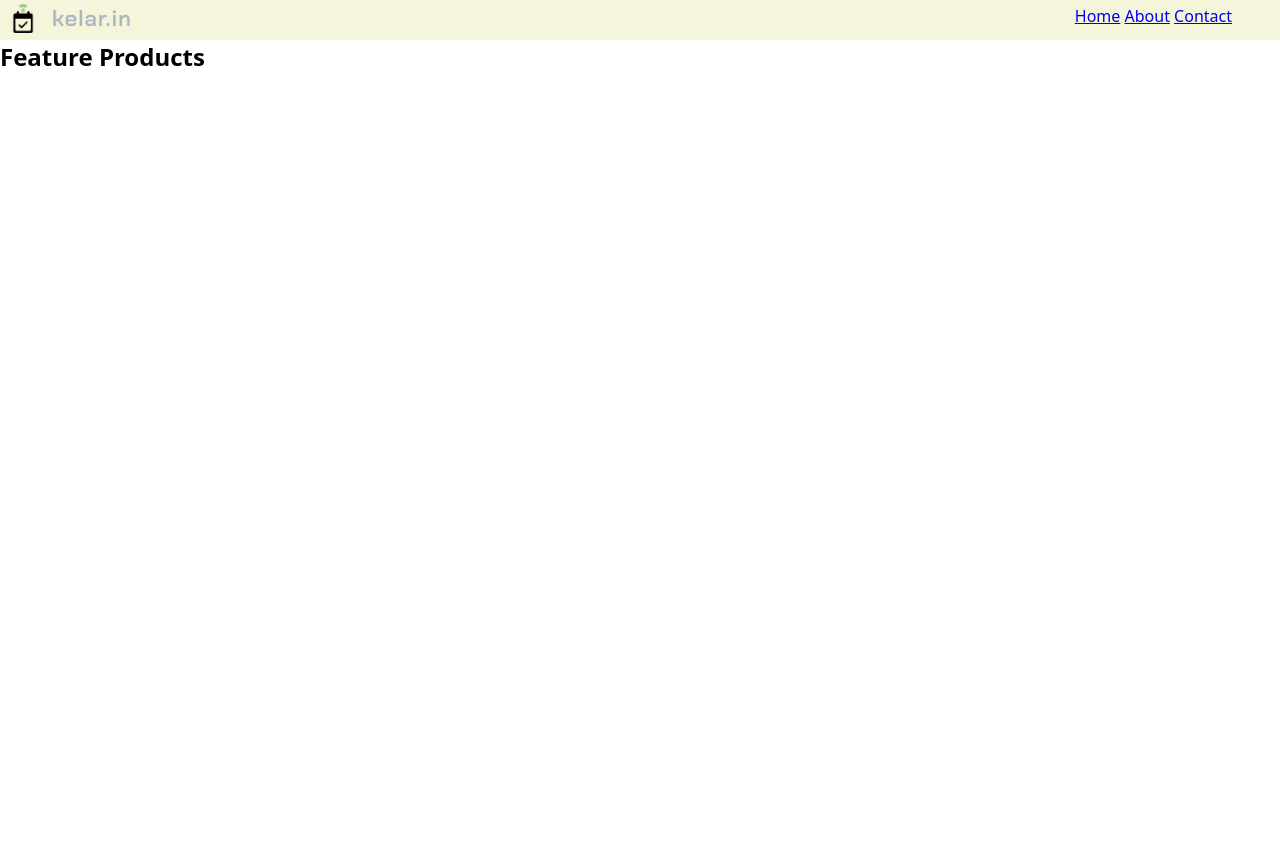
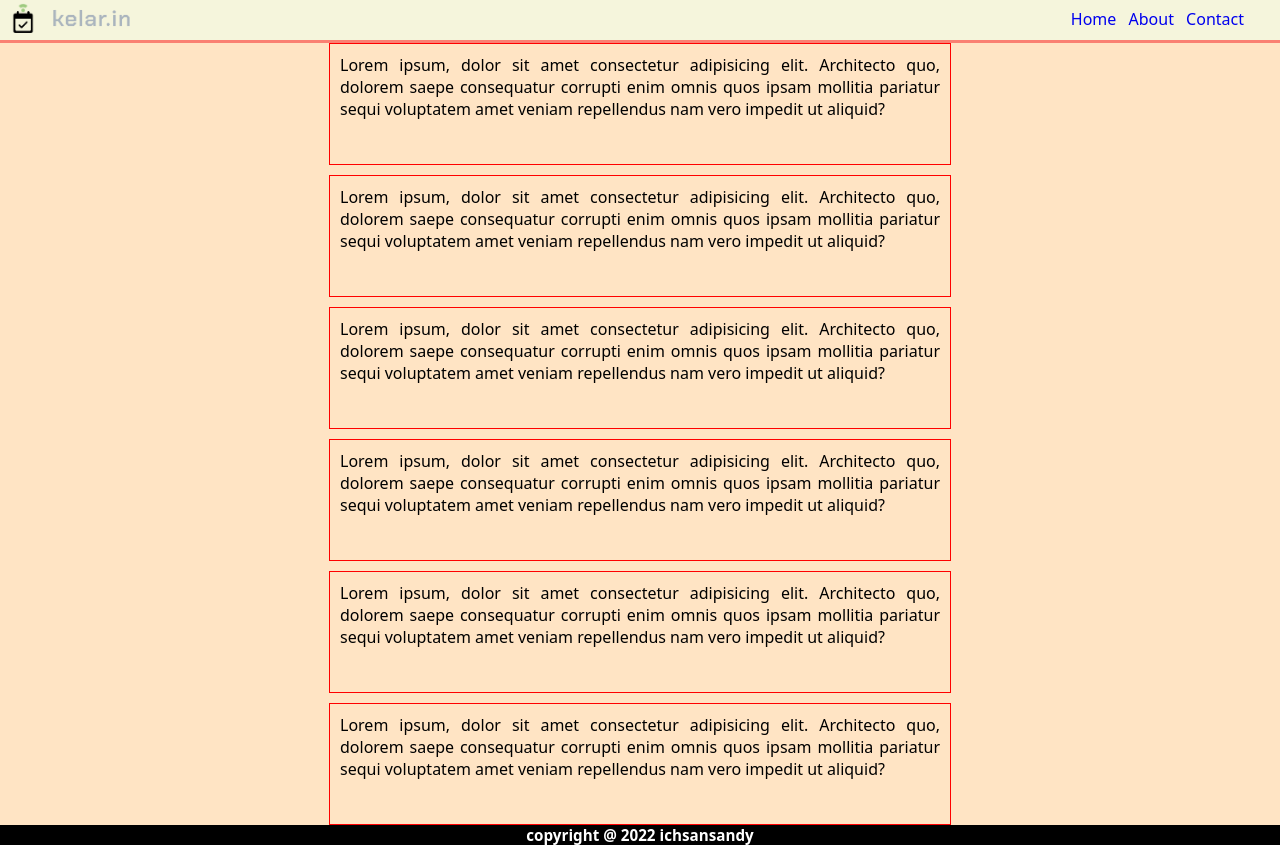
Before and after one commit to ichsansandy/intro-html-css, a plain HTML site: page index.html in a window 1280 px wide. Before the commit the page ends 800 px from the top, so only its background shows below. Drawn offline with Linux system fonts and the light colour scheme.

Commit message:
adding more

```diff
--- a/index.html
+++ b/index.html
@@ -9,23 +9,47 @@
   </head>
   <body>
     <header>
-      <nav>
+      <nav class="container">
         <div class="logo">
           <img class="img-logo" src="kelarin_logo-removebg-preview.png" alt="" />
           <img class="text-logo" src="kelarin_text-removebg-preview.png" alt="" />
         </div>
-        <div class="nav">
         <ul class="nav-ul">
           <li><a href="#">Home</a></li>
           <li><a href="#">About</a></li>
           <li><a href="#">Contact</a></li>
         </ul>
-        </div>
       </nav>
     </header>
     <section>
+      <div class="container-post">
+        <div class="title">
           <h1>Feature Products</h1>
+        </div>
+        <div class="post">
+          <p class="box">
+            Lorem ipsum, dolor sit amet consectetur adipisicing elit. Architecto quo, dolorem saepe consequatur corrupti enim omnis quos ipsam mollitia pariatur sequi voluptatem amet veniam repellendus nam vero impedit ut aliquid?
+          </p>
+          <p class="box">
+            Lorem ipsum, dolor sit amet consectetur adipisicing elit. Architecto quo, dolorem saepe consequatur corrupti enim omnis quos ipsam mollitia pariatur sequi voluptatem amet veniam repellendus nam vero impedit ut aliquid?
+          </p>
+          <p class="box">
+            Lorem ipsum, dolor sit amet consectetur adipisicing elit. Architecto quo, dolorem saepe consequatur corrupti enim omnis quos ipsam mollitia pariatur sequi voluptatem amet veniam repellendus nam vero impedit ut aliquid?
+          </p>
+          <p class="box">
+            Lorem ipsum, dolor sit amet consectetur adipisicing elit. Architecto quo, dolorem saepe consequatur corrupti enim omnis quos ipsam mollitia pariatur sequi voluptatem amet veniam repellendus nam vero impedit ut aliquid?
+          </p>
+          <p class="box">
+            Lorem ipsum, dolor sit amet consectetur adipisicing elit. Architecto quo, dolorem saepe consequatur corrupti enim omnis quos ipsam mollitia pariatur sequi voluptatem amet veniam repellendus nam vero impedit ut aliquid?
+          </p>
+          <p class="box">
+            Lorem ipsum, dolor sit amet consectetur adipisicing elit. Architecto quo, dolorem saepe consequatur corrupti enim omnis quos ipsam mollitia pariatur sequi voluptatem amet veniam repellendus nam vero impedit ut aliquid?
+          </p>
+        </div>
+      </div>
     </section>
-    <footer></footer>
+    <footer>
+      <h3>copyright @ 2022 ichsansandy</h3>
+    </footer>
   </body>
 </html>
--- a/style.css
+++ b/style.css
@@ -13,28 +13,57 @@
 }
 
 nav ul {
-  display: inline-block;
-  float: right;
-  margin-right: 3em;
+  margin-right: 2em;
 }
 ul li {
   display: inline-block;
+  margin: 4px;
+}
+.container {
+  display: flex;
+  justify-content: space-between;
+  align-items: center;
+}
+.nav-ul {
 }
 
-.nav-ul {
-  align-items: center;
-  padding: auto;
-  padding-top: 5px;
-}
-
-.nav {
-  display: inline;
-}
-.logo {
-  display: inline;
+li a {
+  text-decoration: none;
 }
 
 header {
   background-color: beige;
   height: 40px;
+  width: 100%;
+  position: fixed;
+  margin-top: 0;
+  border-bottom: 3px salmon solid;
 }
+.section {
+  position: relative;
+  top: 50px;
+}
+
+.container-post {
+  display: flex;
+  flex-direction: column;
+  align-items: center;
+  background-color: bisque;
+}
+
+.box {
+  width: 600px;
+  height: 100px;
+  border: solid red 1px;
+  padding: 10px;
+  text-align: justify;
+  margin-top: 10px;
+}
+
+footer {
+  background-color: black;
+  color: white;
+  display: flex;
+  justify-content: center;
+  font-size: small;
+}
```
Lines whose indentation alone changed are shown as unchanged.
